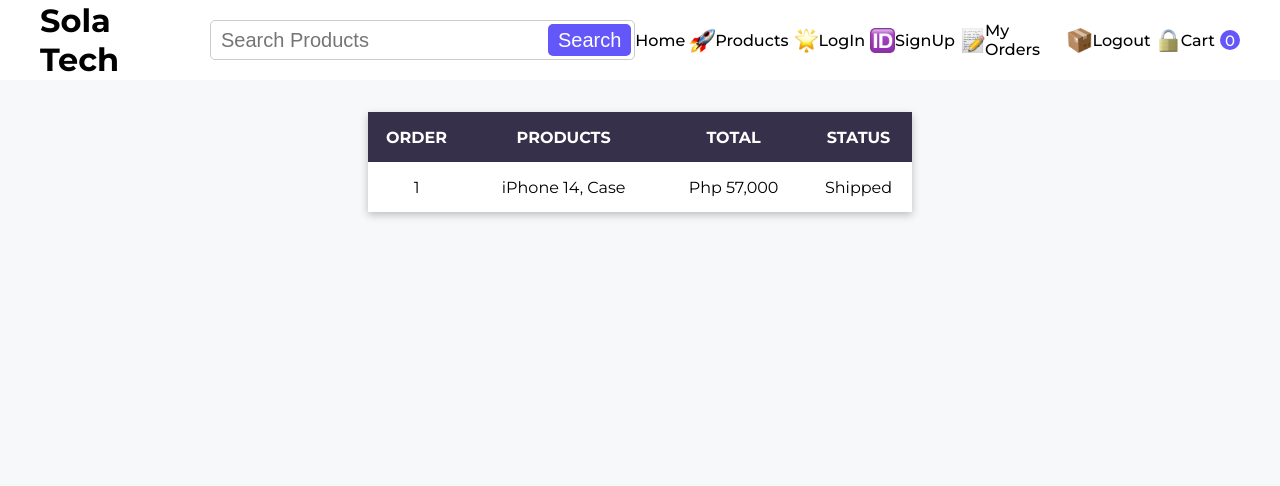
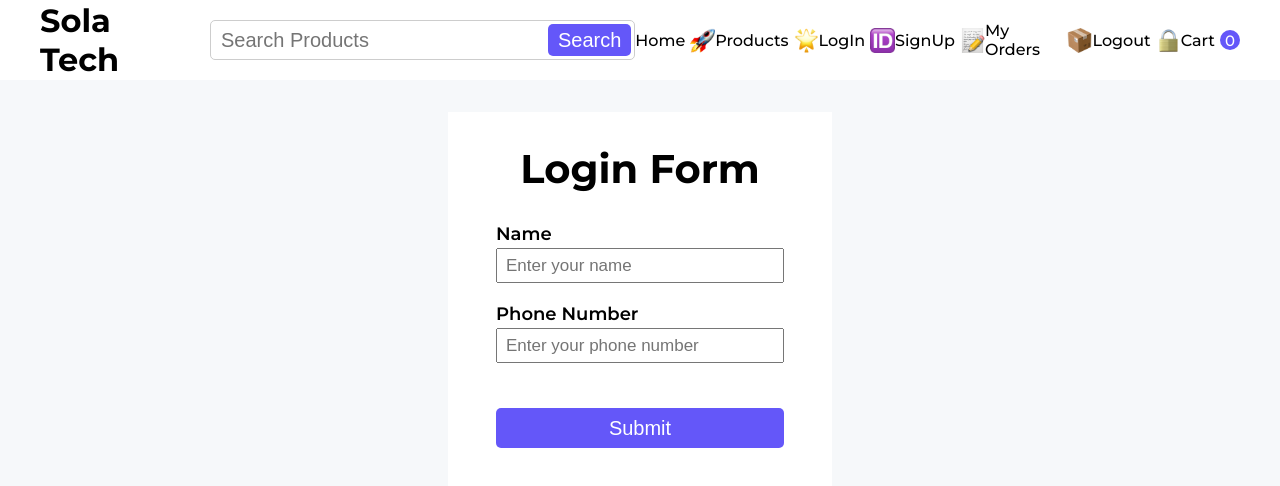
Before and after one commit to dtorres3rd/sola-tech-app, a React (Vite) app: page / in a window 1280 px wide. Shown: the top 486 px of the page. Built offline with nearby package versions, Linux system fonts and the light colour scheme.

Commit message:
started working on login page and basic form

```diff
--- a/src/App.jsx
+++ b/src/App.jsx
@@ -7,6 +7,7 @@ import ProductsPage from './components/Products/ProductsPage';
 import SingleProductPage from './components/SingleProduct/SingleProductPage';
 import CartPage from './components/Cart/CartPage';
 import MyOrderPage from './components/MyOrder/MyOrderPage';
+import LoginPage from './components/Authentication/LoginPage';
 
 const App = () => {
   return (
@@ -17,7 +18,8 @@ const App = () => {
         <ProductsPage />
         <SingleProductPage /> */}
         {/* <CartPage user='daniel' /> */}
-        <MyOrderPage />
+        {/* <MyOrderPage /> */}
+        <LoginPage />
       </main>
     </div>
   );
--- /dev/null
+++ b/src/components/Authentication/LoginPage.css
@@ -0,0 +1,42 @@
+.form_page {
+  justify-content: center;
+}
+
+.authentication_form {
+  width: 30%;
+  padding: 32px 48px;
+  margin-top: 32px;
+  background-color: white;
+}
+
+.authentication_form h2 {
+  font-size: 40px;
+  margin-bottom: 30px;
+  text-align: center;
+}
+
+.form_inputs div {
+  display: flex;
+  flex-direction: column;
+  margin-bottom: 20px;
+}
+
+.form_inputs label {
+  font-size: 18px;
+  font-weight: 600;
+  margin-bottom: 3px;
+}
+
+.form_text_input {
+  height: 35px;
+  padding: 0 8px;
+  font-size: 17px;
+  font-weight: 500;
+  outline: none;
+}
+
+.form_submit {
+  height: 40px;
+  width: 100%;
+  margin: 25px 0px 10px;
+}
--- /dev/null
+++ b/src/components/Authentication/LoginPage.jsx
@@ -0,0 +1,56 @@
+import React, { useRef } from 'react';
+
+import './LoginPage.css';
+
+const LoginPage = () => {
+  const nameRef = useRef(null);
+  const phoneRef = useRef(null);
+
+  const handleSubmit = (e) => {
+    e.preventDefault();
+    const user = {
+      name: '',
+      phone: 0,
+    };
+    user.name = nameRef.current.value;
+    user.phone = phoneRef.current.value;
+    console.log(user);
+  };
+
+  return (
+    <section className='align_center form_page'>
+      <form action='' className='authentication_form' onSubmit={handleSubmit}>
+        <h2>Login Form</h2>
+        <div className='form_inputs'>
+          <div>
+            <label htmlFor='name'>Name</label>
+            <input
+              type='text'
+              ref={nameRef}
+              id='name'
+              className='form_text_input'
+              placeholder='Enter your name'
+            />
+          </div>
+
+          <div>
+            <label htmlFor='phone'>Phone Number</label>
+            <input
+              type='number'
+              ref={phoneRef}
+              id='phone'
+              className='form_text_input'
+              placeholder='Enter your phone number'
+            />
+          </div>
+
+          <button type='submit' className='search_button form_submit'>
+            Submit
+          </button>
+        </div>
+      </form>
+    </section>
+  );
+};
+
+export default LoginPage;
```
